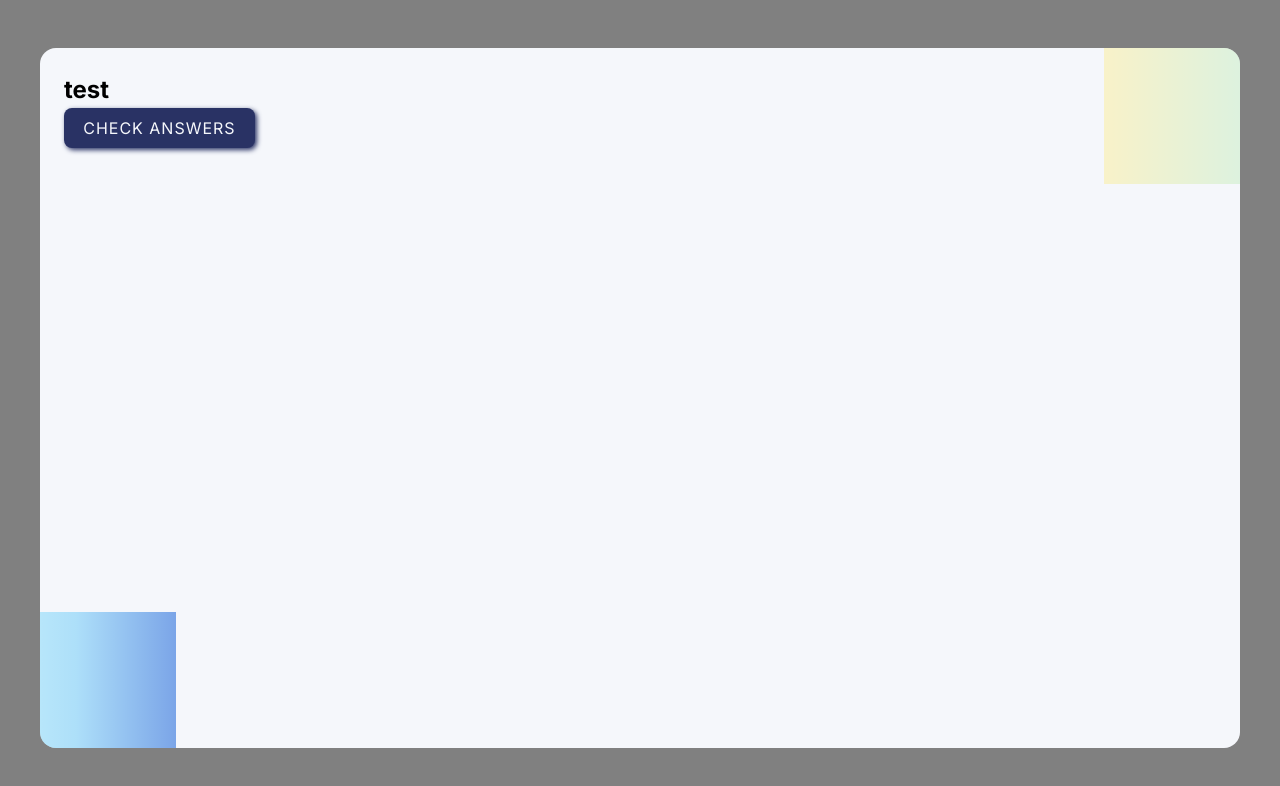
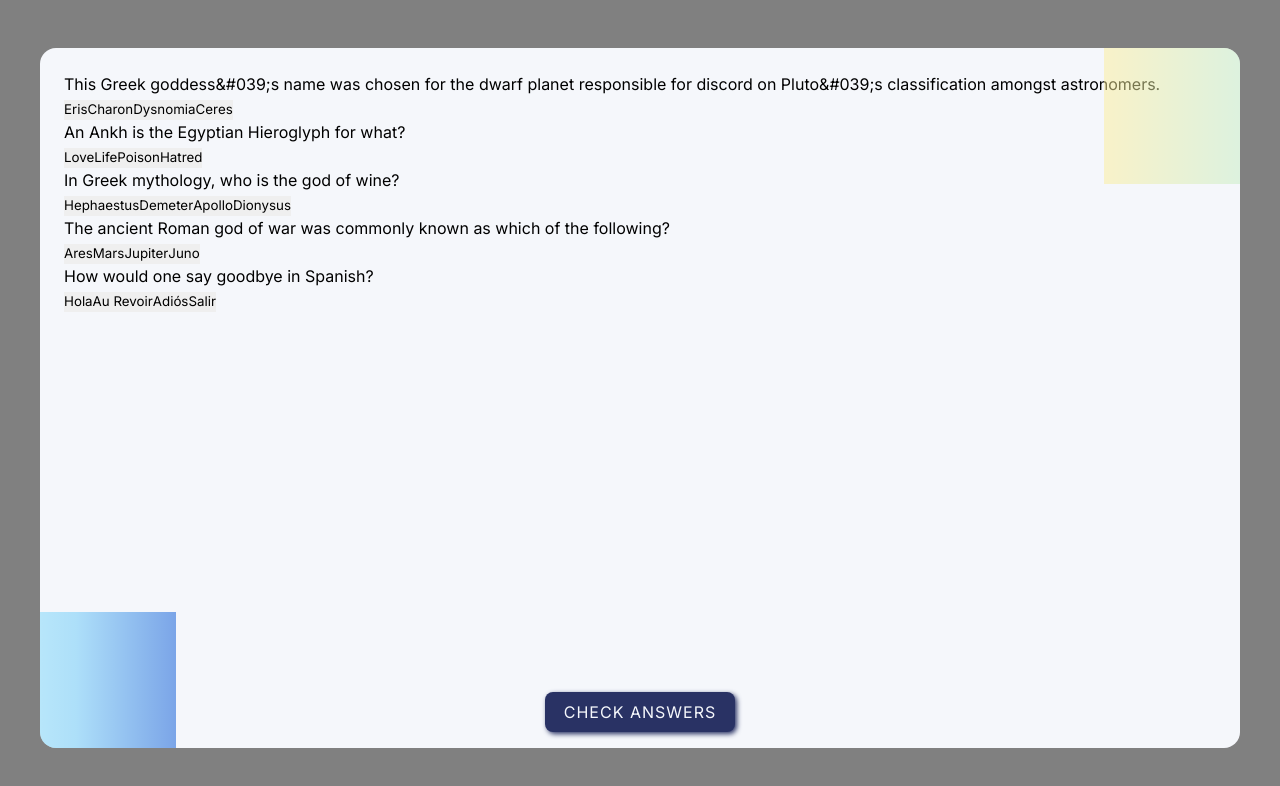
Before and after one commit to RosaBen/Scrimba-quizz, a React (Vite) app: page /quiz in a window 1280 px wide. Shown: the top 786 px of the page. Built offline with nearby package versions, Linux system fonts and the light colour scheme.

Commit message:
added questions and options

```diff
--- a/src/App.jsx
+++ b/src/App.jsx
@@ -1,6 +1,6 @@
 // import React Components
 import { Routes, Route } from "react-router";
-import { useState } from "react";
+import { useState, useEffect } from "react";
 
 // import pages
 import Home from "./pages/Home";
@@ -16,17 +16,29 @@ import "./assets/styles/pages.css";
 
 function App() {
   const [data, setData] = useState([]);
-  const newDataArray = quiz.map((obj) => ({
-    ...obj,
-    options: shuffleArray(obj.options),
-  }));
-  console.log(newDataArray);
+  const [currentQIndex, setCurrentQIndex] = useState(0);
+  useEffect(() => {
+    const newDataArray = quiz.map((obj) => ({
+      ...obj,
+      options: shuffleArray(obj.options),
+    }));
+    setData(newDataArray);
+  }, []);
 
   return (
     <div className="container">
       <Routes>
         <Route path="/" element={<Home />} />
-        <Route path="/quiz" element={<QuestionsPage />} />
+        <Route
+          path="/quiz"
+          element={
+            <QuestionsPage
+              data={data}
+              currentIndex={currentQIndex}
+              setIndex={setCurrentQIndex}
+            />
+          }
+        />
       </Routes>
       <div className="bubbles">
         <div></div>
--- a/src/assets/styles/pages.css
+++ b/src/assets/styles/pages.css
@@ -53,7 +53,6 @@ main {
   padding: 1.5rem;
   display: flex;
   flex-direction: column;
-  align-items: flex-start;
 }
 
 .homepage {
@@ -79,6 +78,13 @@ main {
 
 .quiz-page {
   height: 700px;
+  align-items: flex-start;
+}
+
+.quiz-page a {
+  align-self: center;
+  position: absolute;
+  bottom: 1rem;
 }
 
 /* Pages design */
--- /dev/null
+++ b/src/components/Questions.jsx
@@ -0,0 +1,14 @@
+export default function Questions({ data, currentIndex, setIndex }) {
+  const questionsList = data.map((q, index) => {
+    const optionsList = q.options.map((opt, i) => {
+      return <button key={i}>{opt}</button>;
+    });
+    return (
+      <div className={`question${index}`} key={index}>
+        <p>{q.question}</p>
+        <div className="options-btn">{optionsList}</div>
+      </div>
+    );
+  });
+  return <div className="questions">{questionsList}</div>;
+}
--- a/src/pages/QuestionsPage.jsx
+++ b/src/pages/QuestionsPage.jsx
@@ -1,7 +1,9 @@
-export default function QuestionsPage() {
+import Questions from "../components/Questions";
+
+export default function QuestionsPage({ data, currentIndex, setIndex }) {
   return (
     <main className="quiz-page">
-      <h2>test</h2>
+      <Questions data={data} currentIndex={currentIndex} setIndex={setIndex} />
       <a href="/answers">Check answers</a>
     </main>
   );
```
